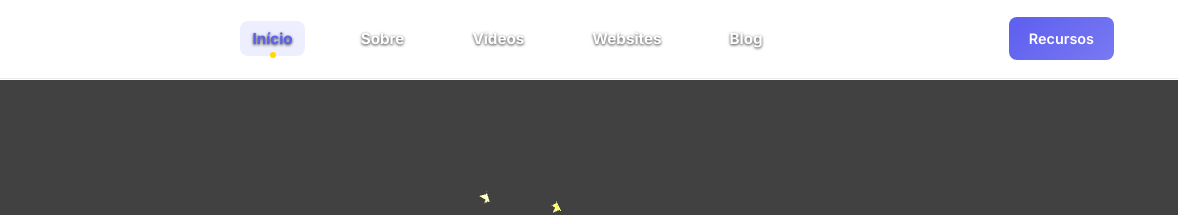
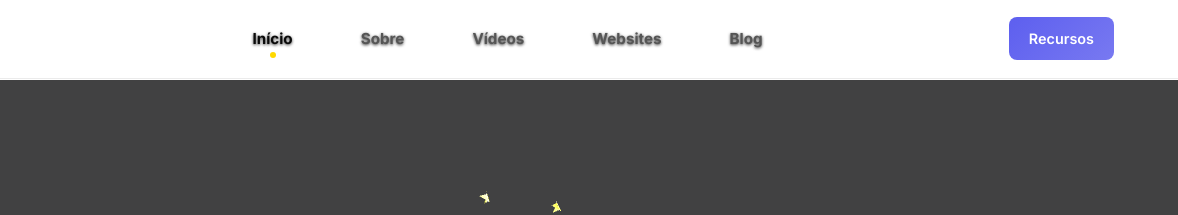
Before and after one commit to natanaelddd/natanael.com.br, a plain HTML site: page index.html in a window 1280 px wide. Shown: the top 215 px of the page, 102-1280 px from the left. Drawn offline with Linux system fonts and the light colour scheme; animation ran at ten frames a second.

Commit message:
Atualização do site: remoção da cor azul do menu e substituição de imagem no portfólio Bluestorm Studios

```diff
--- a/css/menu-color.css
+++ b/css/menu-color.css
@@ -1,7 +1,32 @@
-.nav-detail {
-    display: none;
+/* Remover completamente qualquer cor azul do menu */
+.nav-link, .nav-link.active, .nav-link:hover {
+    background-color: transparent !important;
+    color: var(--color-text-secondary);
 }
 
-.nav-link:hover .nav-detail {
-    display: none;
+.nav-link.active {
+    color: var(--color-text-primary);
+    font-weight: 700;
 }
+
+.nav-link:hover {
+    color: var(--color-text-primary);
+}
+
+/* Esconder completamente os detalhes do menu */
+.nav-detail {
+    display: none !important;
+}
+
+/* Garantir que o indicador ativo seja apenas o ponto amarelo */
+.nav-link.active::after, .nav-link:hover::after {
+    content: '';
+    position: absolute;
+    bottom: -2px;
+    left: 50%;
+    transform: translateX(-50%);
+    width: 6px;
+    height: 6px;
+    background-color: var(--color-accent-primary);
+    border-radius: 50%;
+}
```
Also changed, not shown: estudos-de-caso/bluestorm-studios.html (+1 -1 lines), img/blix_bluestorm/bluestorm_social.png (added), img/bluestorm_portfolio/varanda_zenith.png (added).
